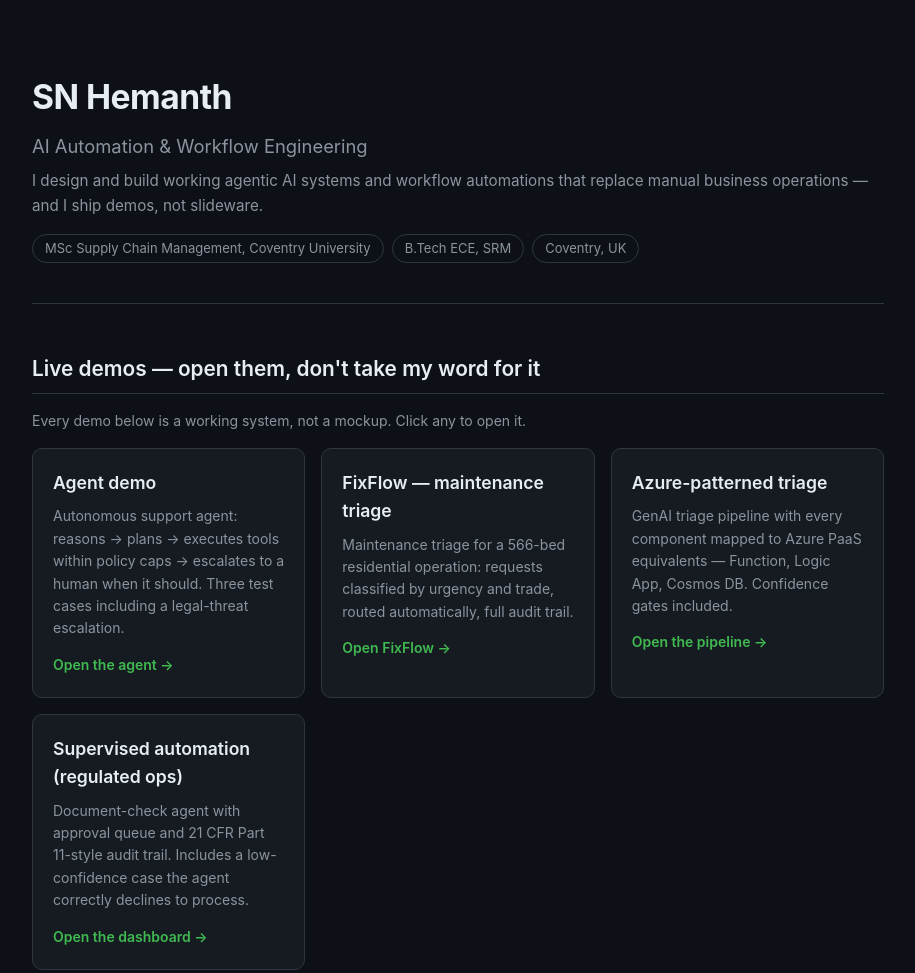
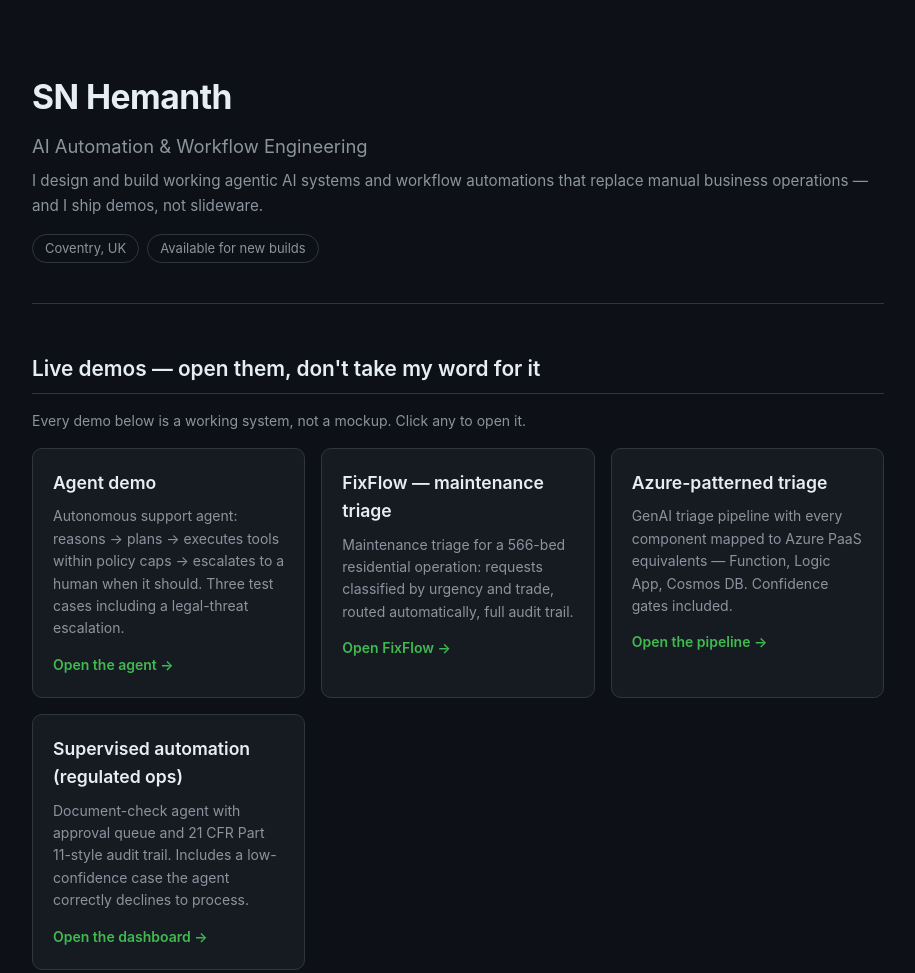
Before and after one commit to HemanthKumarSN24/hemanth-portfolio, a plain HTML site: page index.html in a window 1280 px wide. Shown: the top 973 px of the page, without its empty margins (182-1097 px from the left). Drawn offline with Linux system fonts and the light colour scheme.

Commit message:
Remove academic references from site

```diff
--- a/index.html
+++ b/index.html
@@ -43,7 +43,7 @@ footer{margin-top:60px;padding:24px 0;border-top:1px solid var(--line);color:var
 <h1>SN Hemanth</h1>
 <p class="tagline">AI Automation &amp; Workflow Engineering</p>
 <p class="tagline" style="font-size:0.95em">I design and build working agentic AI systems and workflow automations that replace manual business operations — and I ship demos, not slideware.</p>
-<div><span class="badge">MSc Supply Chain Management, Coventry University</span><span class="badge">B.Tech ECE, SRM</span><span class="badge">Coventry, UK</span></div>
+<div><span class="badge">Coventry, UK</span><span class="badge">Available for new builds</span></div>
 </header>
 
 <h2>Live demos — open them, don't take my word for it</h2>
```
